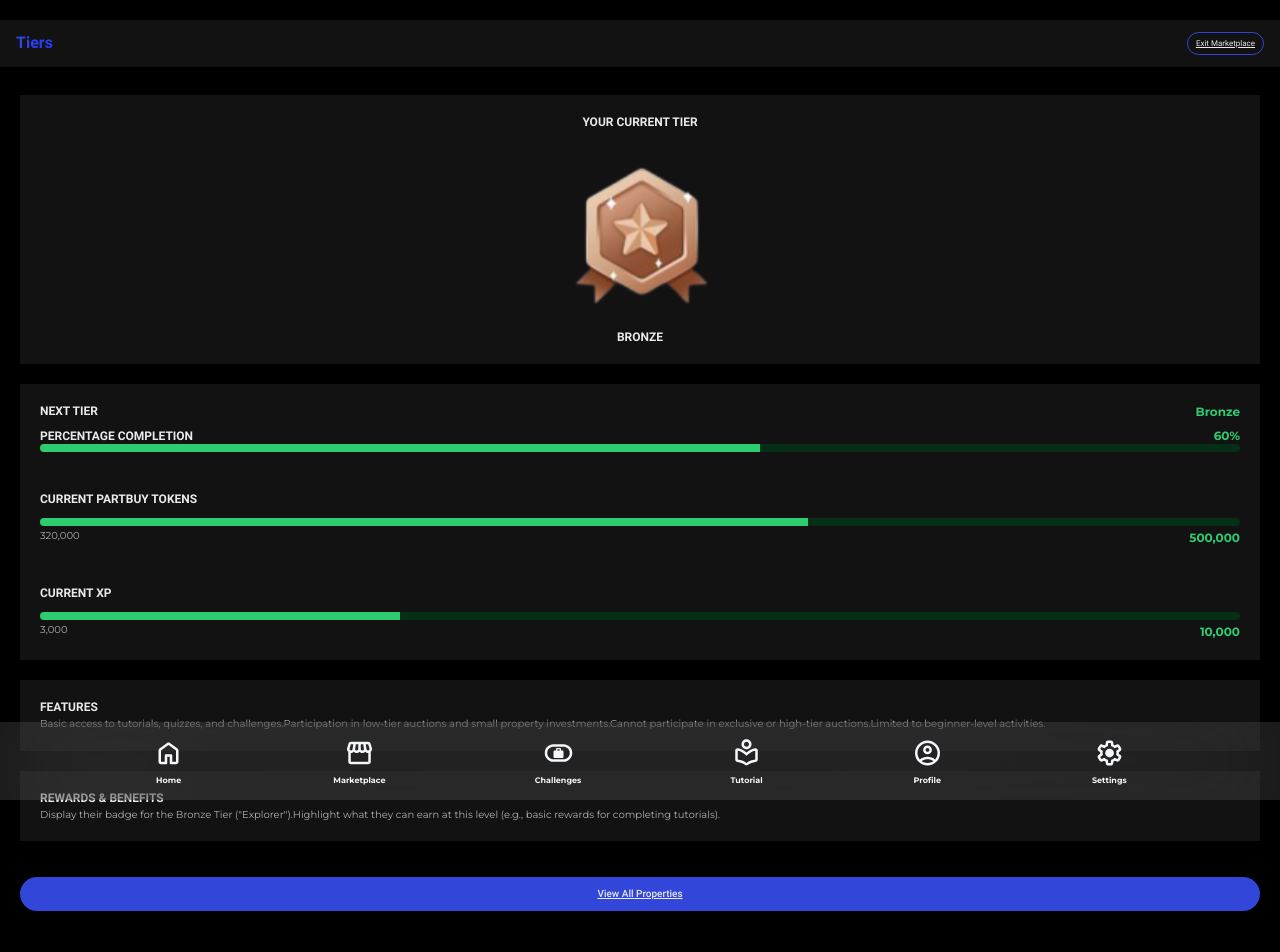
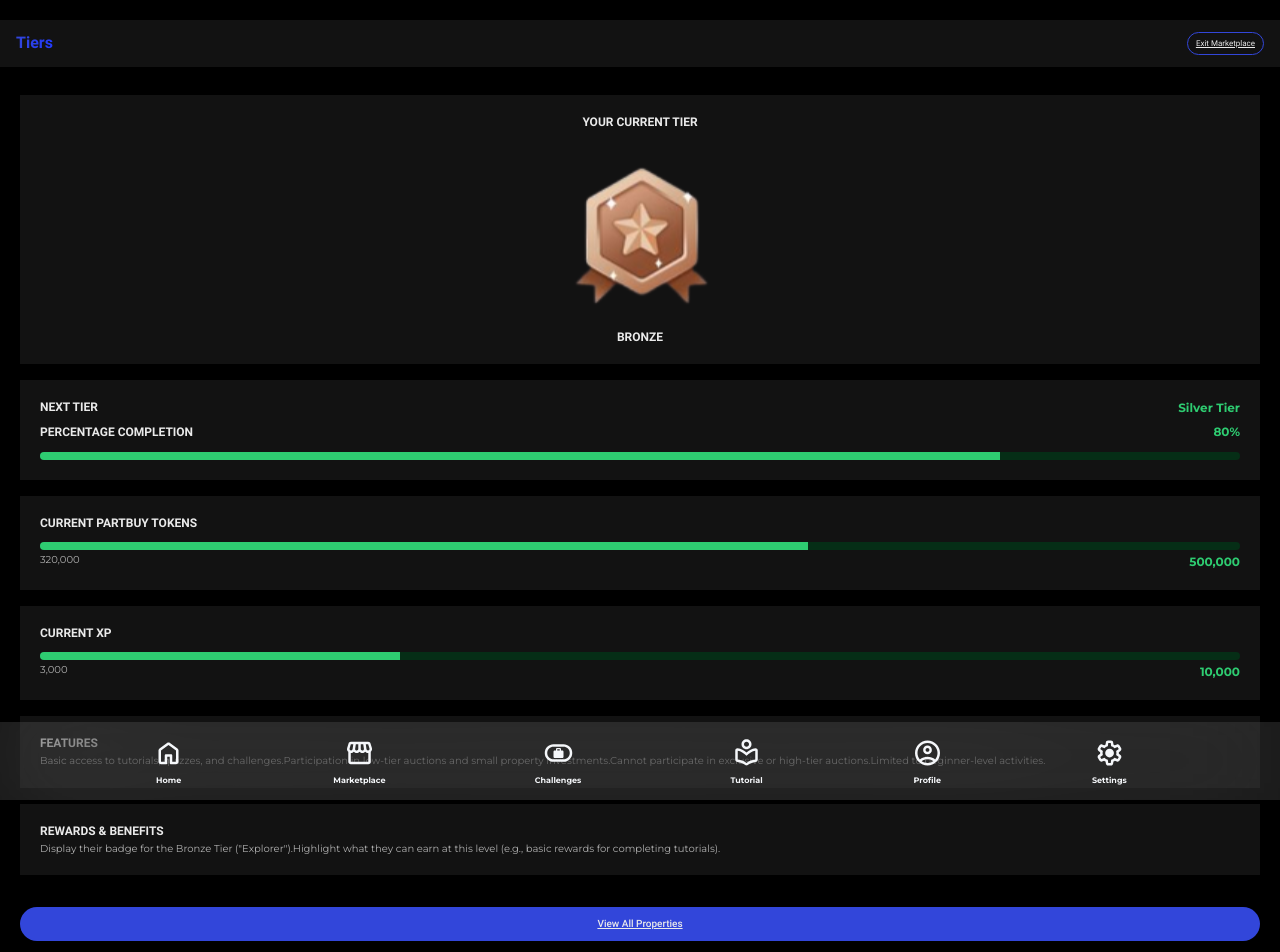
Before and after one commit to france-auth/partbuy-app, a Next.js app: page /tier in a window 1280 px wide. Shown: the top 952 px of the page. Built offline with nearby package versions, Linux system fonts and the light colour scheme.

Commit message:
tier page fully done.

```diff
--- a/app/globals.css
+++ b/app/globals.css
@@ -78,4 +78,7 @@
   .tier-button {
     @apply roboto px-3 py-3 rounded-full hover:border hover:border-[#3246DA] bg-[#3246DA] hover:bg-[#FFFFFF1A] text-[10px] leading-[10.38px] underline font-medium text-color
   }
+  .green-text {
+    @apply text-[#2ECC71] text-xs font-bold montserrat
+  }
 }
--- a/app/tier/page.tsx
+++ b/app/tier/page.tsx
@@ -3,7 +3,7 @@
 import { useState } from "react";
 import Header from "@/components/Header";
 import Navbar from "@/components/Navbar";
-import { benefits, features, tierimages } from "@/data";
+import { benefits, features, tierimages, tokens, xp } from "@/data";
 import Image from "next/image";
 import Button from "@/components/ui/Button";
 import ProgressBar from "@/components/ProgressBar";
@@ -11,18 +11,28 @@ import ProgressBar from "@/components/ProgressBar";
 const Tier = () => {
   const [currentIndex, setCurrentIndex] = useState(0); // Track current tier index
   const [tierIndex, setTierIndex] = useState<number>(-1);
-  const percentageCompletion: number = 60; // Example progress variable (1-100)
+  const percentageCompletion: number = 80; // Example progress variable (1-100)
   const tokenAmount: number = 64;
   const xpAmount: number = 30;
+  const [isFading, setIsFading] = useState(false); // Track fade animation
 
   // Navigate to the next item
   const handleNext = () => {
-    setCurrentIndex((prevIndex) => prevIndex + 1);
+    setIsFading(true); // Start fade-out animation
+    setTimeout(() => {
+      setCurrentIndex((prevIndex) => (prevIndex + 1) % tierimages.length); // Loop to first item
+      setIsFading(false); // Reset fade after transition
+    }, 300); // Match fade duration
   };
 
   // Navigate to the previous item
-  const handlePrevious = () => {
-    setCurrentIndex((prevIndex) => prevIndex - 1);
+  const handlePrevious = () => {setIsFading(true);
+    setTimeout(() => {
+      setCurrentIndex((prevIndex) =>
+        prevIndex === 0 ? tierimages.length - 1 : prevIndex - 1
+      );
+      setIsFading(false);
+    }, 300);
   };
 
   const viewProperties = () => {
@@ -32,7 +42,7 @@ const Tier = () => {
   return (
     <main className="page">
       <Header name="Tiers" marketplace="Exit Marketplace" />
-      <div className="flex flex-col w-full gap-5">
+      <div className="flex flex-col w-full gap-4">
         {/* Current Tier Section */}
         {tierIndex >= 0 ? (<div className="box items-center gap-4">
           <p className="top-text">{tierIndex === -1 && 'your current tier'}</p>
@@ -90,18 +100,52 @@ const Tier = () => {
           currentIndex={currentIndex}
           />
         )}
+        {/** REQUIREMENTS */}
+        {tierIndex > -1 && (
+          <div className="box gap-[5px]">
+          <p className="top-text">requirements section</p>
+          <div className="w-full overflow-hidden relative">
+            <div className={`transition-opacity duration-700 ${
+                  isFading ? "opacity-0" : "opacity-100"
+                }`}>
+              <div className="flex flex-col w-full">
+                <div className="w-full flex justify-between">
+                  <p className="ash-text">PartBuy Tokens</p>
+                  <p className="green-text">{tokens[currentIndex]}</p>
+                </div>
+                <div className="w-full flex justify-between">
+                  <p className="ash-text">XP Requirements</p>
+                  <p className="green-text">{xp[currentIndex]}</p>
+                </div>
+              </div>
+            </div>
+          </div>
+        </div>
+        )}
         {/** FEATURES */}
-        <div className="box gap-1">
+        <div className="box gap-[5px]">
           <p className="top-text">features</p>
-          <div className="ash-text">
-            <p>{features[currentIndex]}</p>
+          <div className="w-full overflow-hidden relative">
+            <div className={`transition-opacity duration-700 ${
+                  isFading ? "opacity-0" : "opacity-100"
+                }`}>
+              <div className="ash-text flex flex-col">
+                <p className="block">{features[currentIndex]}</p>
+              </div>
+            </div>
           </div>
         </div>
         {/** BENEFITS */}
-        <div className="box gap-1">
+        <div className="box gap-[5px]">
           <p className="top-text">rewards & benefits</p>
-          <div className="ash-text">
-            {benefits[currentIndex]}
+          <div className="w-full overflow-hidden relative">
+            <div className={`transition-opacity duration-700 ${
+              isFading ? "opacity-0" : "opacity-100"
+            }`}>
+              <div className="ash-text flex flex-col">
+                <p className="block">{benefits[currentIndex]}</p>
+              </div>
+            </div>
           </div>
         </div>
         {/* Buttons */}
--- a/components/ProgressBar.tsx
+++ b/components/ProgressBar.tsx
@@ -11,14 +11,14 @@ const ProgressBar = ({
     currentIndex: number
   }) => {
   return (
-    <div>
+    <div className="flex flex-col gap-4">
       <div className="box">
         <div className="w-full space-y-2">
           <div className="w-full flex justify-between">
             <p className="top-text">next tier</p>
-            <p className="text-[#2ECC71] montserrat font-bold text-xs">{tierimages[currentIndex].tier}</p>
+            <p className="text-[#2ECC71] montserrat font-bold text-xs">{tierimages[currentIndex].nexttTier}</p>
           </div>
-          <div className="w-full flex flex-col">
+          <div className="w-full flex flex-col space-y-3">
             <div className="w-full flex justify-between items-center">
               <p className="top-text">percentage completion</p>
               <p className="font-bold text-xs text-[#2ECC71] montserrat">{percentageCompletion}%</p>
--- a/data/index.ts
+++ b/data/index.ts
@@ -258,25 +258,33 @@ export const upcomingauctions = [
 interface TierImagesProps {
   img: StaticImport;
   tier: string;
-  badge: string;
+  nexttTier: string;
 }
 export const tierimages: TierImagesProps[] = [
-  {img: bronze, tier: "Bronze", badge: "bronze badge"},
-  {img: silver, tier: "Silver", badge: "silver badge"},
-  {img: gold, tier: "Gold", badge: "gold badge"},
-  {img: diamond, tier: "Platinum", badge: "platinum badge"},
-  {img: platinum, tier: "Diamond", badge: "diamond badge"},
+  {img: bronze, nexttTier: "Silver Tier", tier: "bronze"},
+  {img: silver, nexttTier: "Gold Tier", tier: "silver"},
+  {img: gold, nexttTier: "Platinum Tier", tier: "gold"},
+  {img: diamond, nexttTier: "Diamond Tier", tier: "platinum"},
+  {img: platinum, nexttTier: "None", tier: "diamond"},
 ]
 
-export const tokens = [
-  "",
-  "",
-  "",
-  "",
-  "",
+export const tokens: string[] = [
+  "300,000",
+  "500,000",
+  "1,000,000",
+  "5,000,000",
+  "10,000,000",
+]
+export const xp: string[] = [
+  "No XP",
+  "10,000 XP",
+  "25,000 XP",
+  "50,000 XP",
+  "100,000 XP",
 ]
 
-export const features = [
+
+export const features: string[][] = [
   [
     'Basic access to tutorials, quizzes, and challenges.',
     'Participation in low-tier auctions and small property investments.',
```
